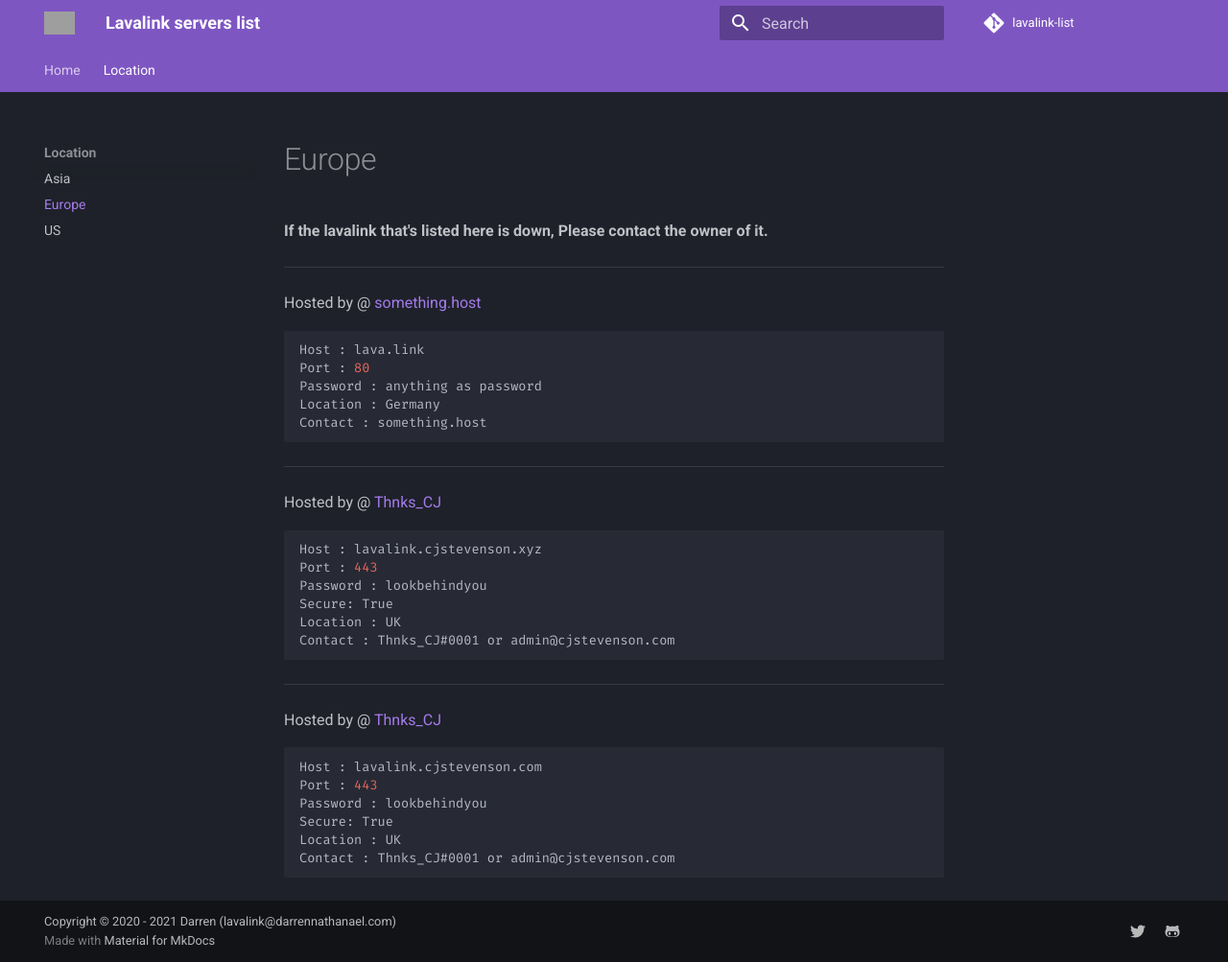
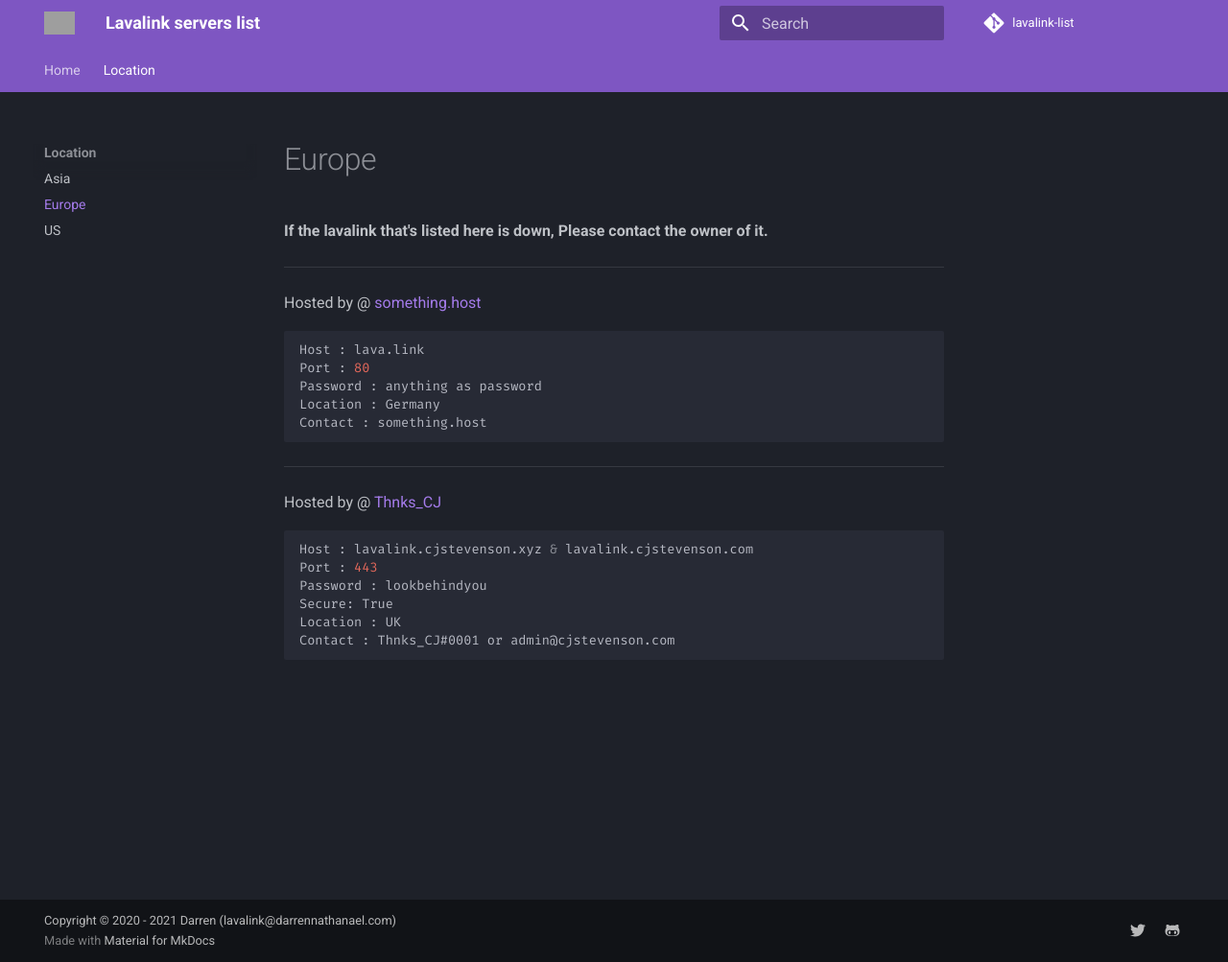
Before and after one commit to DarrenOfficial/lavalink-list, an MkDocs documentation site: the page built from docs/Location/Europe.md, in a window 1280 px wide and 1003 px high. Shown: the whole window at 96% size. Built offline with MkDocs 1.6.1 and Material for MkDocs 9.7.7, drawn with Linux system fonts in a browser that asks for light colours; comment, search, counter and statistics services are not loaded; grey boxes are pictures that could not be loaded.

Commit message:
Update Europe.md

````diff
--- a/docs/Location/Europe.md
+++ b/docs/Location/Europe.md
@@ -13,20 +13,10 @@ Contact : something.host
 ---
 Hosted by @ [Thnks_CJ](https://github.com/ThnksCJ)
 ```bash
-Host : lavalink.cjstevenson.xyz
+Host : lavalink.cjstevenson.xyz & lavalink.cjstevenson.com
 Port : 443
 Password : lookbehindyou
 Secure: True
 Location : UK
 Contact : Thnks_CJ#0001 or admin@cjstevenson.com
 ```
----
-Hosted by @ [Thnks_CJ](https://github.com/ThnksCJ)
-```bash
-Host : lavalink.cjstevenson.com
-Port : 443
-Password : lookbehindyou
-Secure: True
-Location : UK
-Contact : Thnks_CJ#0001 or admin@cjstevenson.com
-```
````
